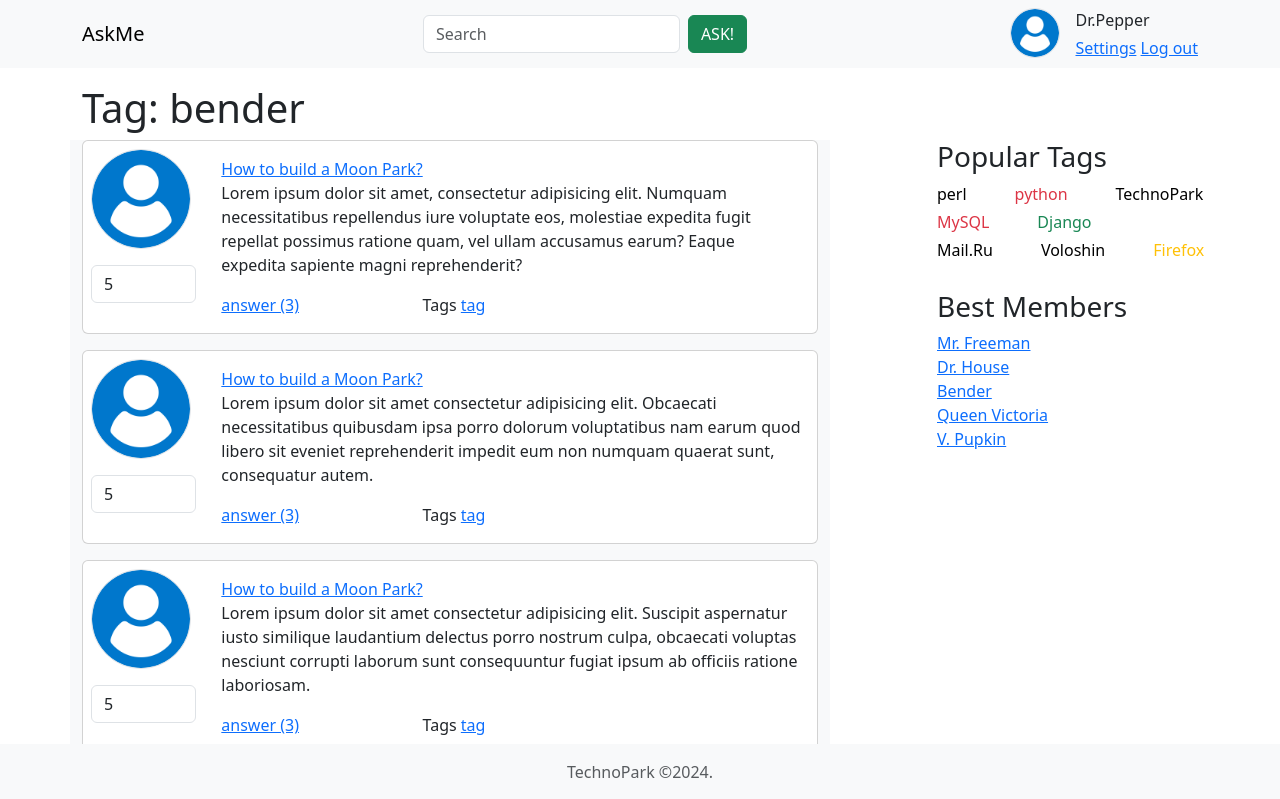
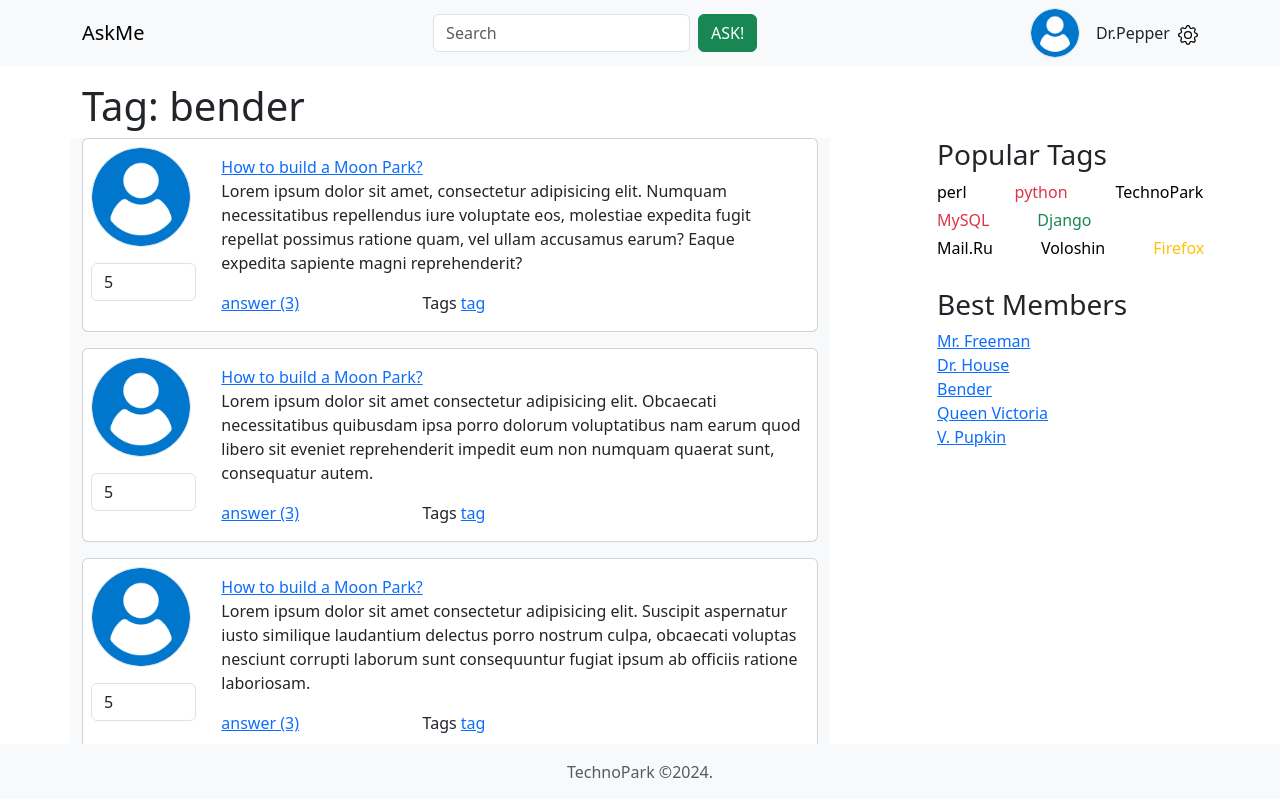
Before and after one commit to FireSpirit171/askme_website, a Python web app: template templates/tag.html in a window 1280 px wide. Shown: the top 799 px of the page. Run offline with Jinja, Linux system fonts and the light colour scheme; the template is opened without the code that fills it, so the values that code supplies are empty.

Commit message:
Вопросы по тегу

```diff
--- a/templates/tag.html
+++ b/templates/tag.html
@@ -17,15 +17,14 @@
             <button class="btn btn-success" type="submit">ASK!</button>
           </form>
 
-            <div class="d-flex justify-cotent-between gap-3">
+          <div class="d-flex align-items-center gap-3">
             <div>
                 <img class="rounded-circle border" src="../static/img/default_user_icon.png"  height="50" width="50">
             </div>
-                <div class="d-flex flex-column justify-content between gap-1">
+            <div class="d-flex justify-content-between gap-2">
                 Dr.Pepper
                 <div class="settings">
-                        <a href="./settings.html">Settings</a>
-                        <a href="./logout.html">Log out</a>
+                    <a href="./settings.html"><img src="../static/img/svg/gear.svg" width="20px"></a>
                 </div>
             </div>
         </div>
@@ -47,7 +46,7 @@
             <div class="row g-0">
               <div class="col-2 p-2">
                 <div class="border mb-3 rounded-image-container">
-                  <img src="../static/img/default_user_icon.png" class="rounded-image">
+                  <a href="./member.html"><img src="../static/img/default_user_icon.png" class="rounded-image"></a>
                 </div>
                 <div class="input-group flex-nowrap" style="width: 105px;">
                   <input type="number" value="5" class="form-control">
@@ -73,7 +72,7 @@
             <div class="row g-0">
               <div class="col-2 p-2">
                 <div class="border mb-3 rounded-image-container">
-                  <img src="../static/img/default_user_icon.png" class="rounded-image" alt="...">
+                  <a href="./member.html"><img src="../static/img/default_user_icon.png" class="rounded-image"></a>
                 </div>
                 <div class="input-group flex-nowrap" style="width: 105px;">
                   <input type="number" value="5" class="form-control">
@@ -99,7 +98,7 @@
             <div class="row g-0">
               <div class="col-2 p-2">
                 <div class="border mb-3 rounded-image-container">
-                  <img src="../static/img/default_user_icon.png" class="rounded-image" alt="...">
+                  <a href="./member.html"><img src="../static/img/default_user_icon.png" class="rounded-image"></a>
                 </div>
                 <div class="input-group flex-nowrap" style="width: 105px;">
                   <input type="number" value="5" class="form-control">
```
Lines whose indentation alone changed are shown as unchanged.
